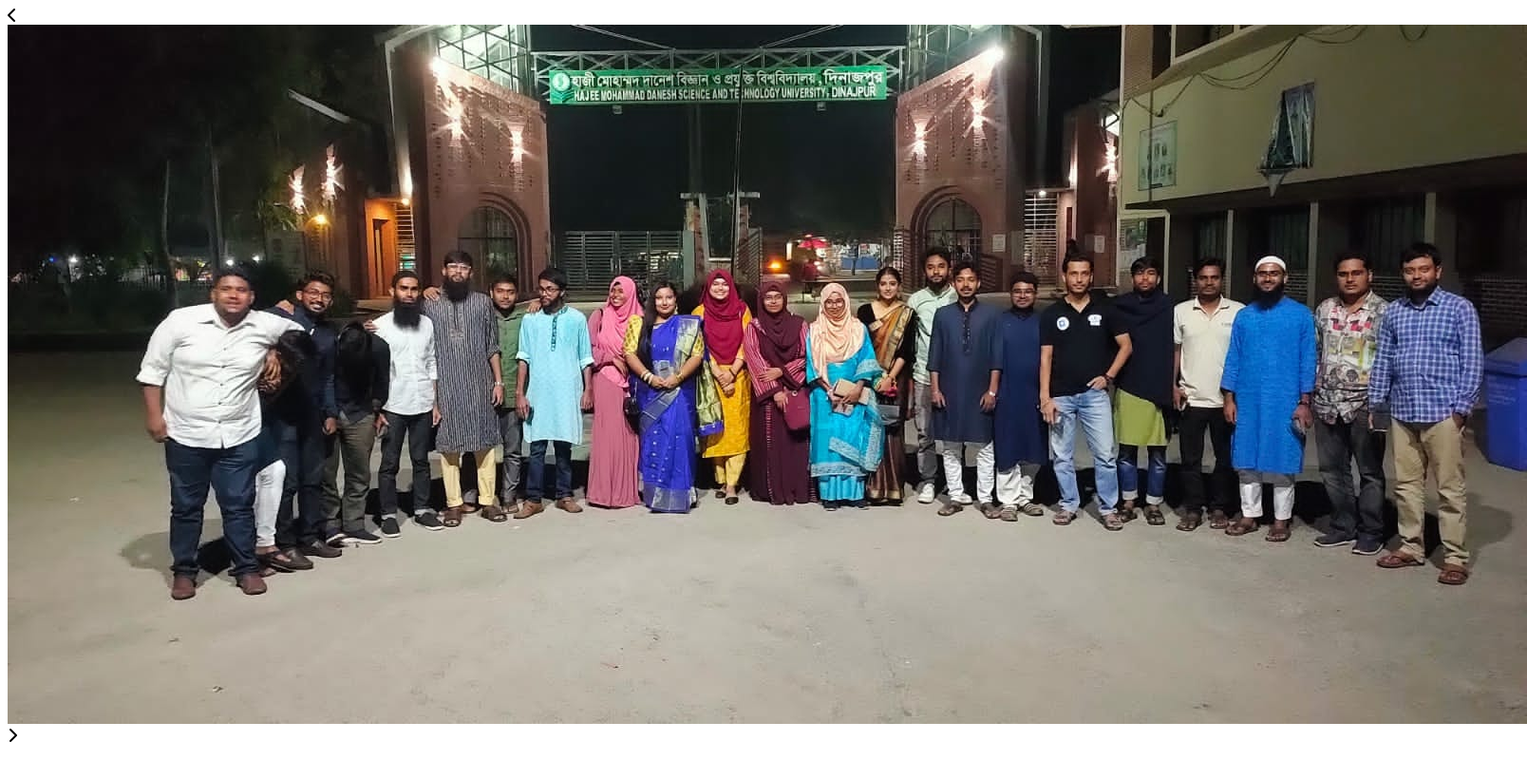
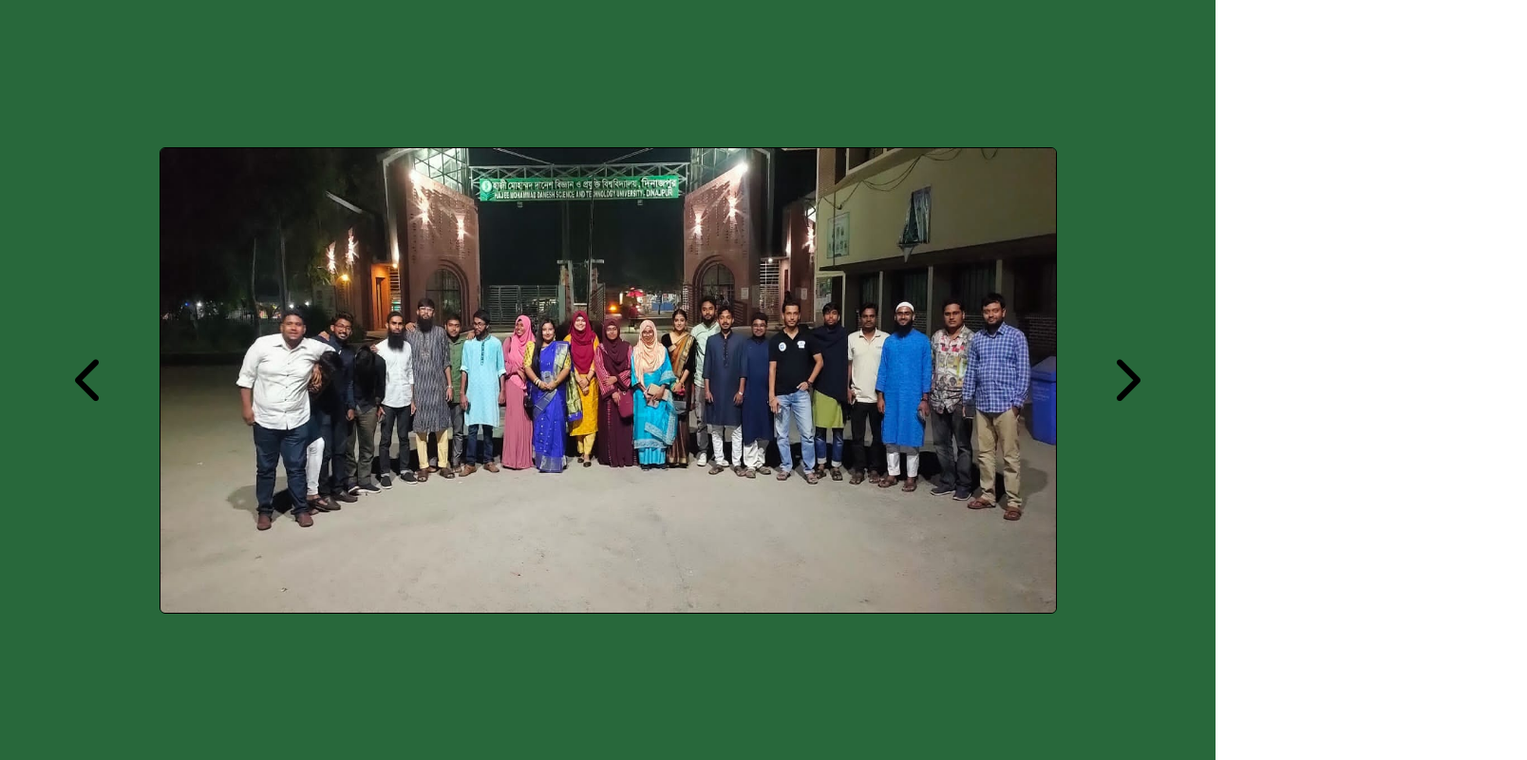
Before and after one commit to mazharul-15/image-slider, a plain HTML site: page index.html in a window 1280 px wide. Shown: the whole page at 95% size, 1608 px wide, since content can reach past the window. Drawn offline with Linux system fonts and the light colour scheme.

Commit message:
2nd commit

```diff
--- a/css/style.css
+++ b/css/style.css
@@ -0,0 +1,63 @@
+* {
+    margin: 0;
+    padding: 0;
+    box-sizing: border-box;
+    font-family: Arial, Helvetica, sans-serif;
+}
+
+.container {
+    /* padding: 10%; */
+    height: 100vh;
+    background: rgb(40, 104, 59);
+    display: flex;
+    justify-content: center;
+    align-items: center;
+}
+
+.slider {
+    position: relative;
+    display: flex;
+    justify-content: center;
+    align-items: center;
+}
+
+.slider img {
+    width: 945px;
+    height: 491px;
+    border: 1px solid #000;
+    /* border-radius: 50%; */
+    border-radius: 6px;
+    margin: auto;
+}
+
+.slider .left,
+.slider .right {
+    font-size: 50px;
+    cursor: pointer;
+    padding: 10px;
+    border-radius: 6px;
+    position: absolute;
+}
+
+.slider .left {
+    /* margin-right: 10px; */
+    right: 105%;
+}
+
+.slider .right {
+    /* margin-left: 10px; */
+    left: 105%;
+
+}
+
+.slider .right:hover {
+    background: rgb(95, 109, 109);
+    font-size: 55px;
+    transition: font-size 0.20s;
+}
+
+.slider .left:hover {
+    background: rgb(95, 109, 109);
+    font-size: 55px;
+    transition: font-size 0.20s;
+}
--- a/index.html
+++ b/index.html
@@ -11,10 +11,12 @@
 <body>
     <div class="container">
         <div class="slider">
-            <i class="fa-solid fa-chevron-left left"></i>
+            <i class="fa-solid fa-chevron-left left" onclick = "leftChange()"></i>
             <img src="image/farewell-1.jpg" alt="FareWell">
-            <i class="fa-solid fa-chevron-right right"></i>
+            <i class="fa-solid fa-chevron-right right" onclick="rightChange()"></i>
         </div>
     </div>
 </body>
+
+<script src="javascripts/script.js"></script>
 </html>
--- a/javascripts/script.js
+++ b/javascripts/script.js
@@ -0,0 +1,26 @@
+/*          Image Slider         */
+const image = [
+    "farewell-1.jpg",
+    "farewell-4.jpg",
+    "farewell-22.jpg"
+];
+
+let position = 0;
+
+// document.querySelector(".right").addEventListener("onclick", function(){
+//     document.querySelector("img").src = "image/"+image[++position];
+//     if(position == 2) position = 0;
+// });
+
+function rightChange() {
+    if(position == 2) position = -1;
+    document.querySelector("img").src = "image/"+image[++position];
+    console.log(position);
+
+}
+
+function leftChange() {
+    if(position == 0) position = 3;
+    document.querySelector("img").src = "image/"+image[--position];
+    console.log(position);
+}
```
Also changed, not shown: image/farewell-10.jpg (deleted), image/farewell-2.jpg (deleted), image/farewell-22.jpg (added), image/farewell-3.jpg (deleted), image/farewell-5.jpg (deleted), image/farewell-6.jpg (deleted), image/farewell-7.jpg (deleted), image/farewell-8.jpg (deleted), image/farewell-9.jpg (deleted).
